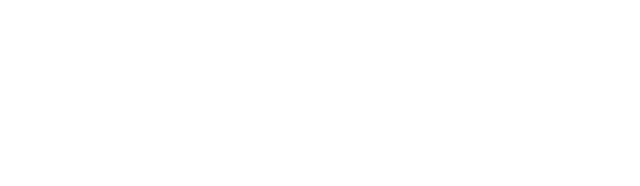
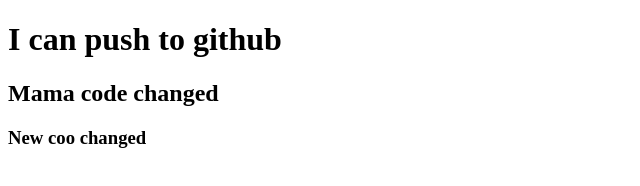
Before and after one commit to sharif12345666/My-second-repo, a plain HTML site: page index.html in a window 1280 px wide. Shown: the whole page, without its empty margins (0-640 px from the left). Drawn offline with Linux system fonts and the light colour scheme.

Commit message:
added header

```diff
--- a/index.html
+++ b/index.html
@@ -7,6 +7,8 @@
     <title>My second github repo</title>
 </head>
 <body>
-
+ <h1>I can push to github</h1>
+ <h2>Mama code changed</h2>
+ <h3>New coo changed</h3>
 </body>
 </html>
```
